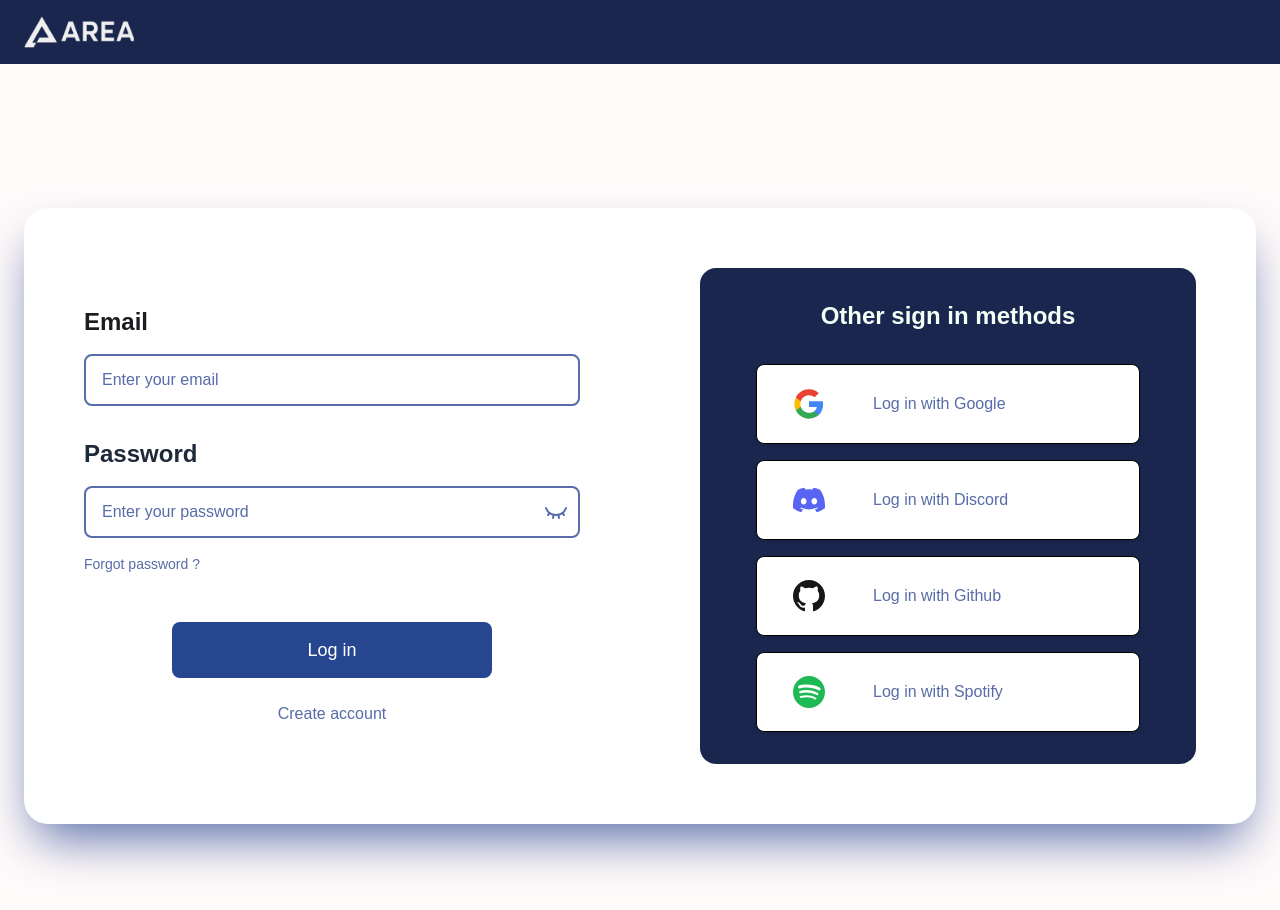
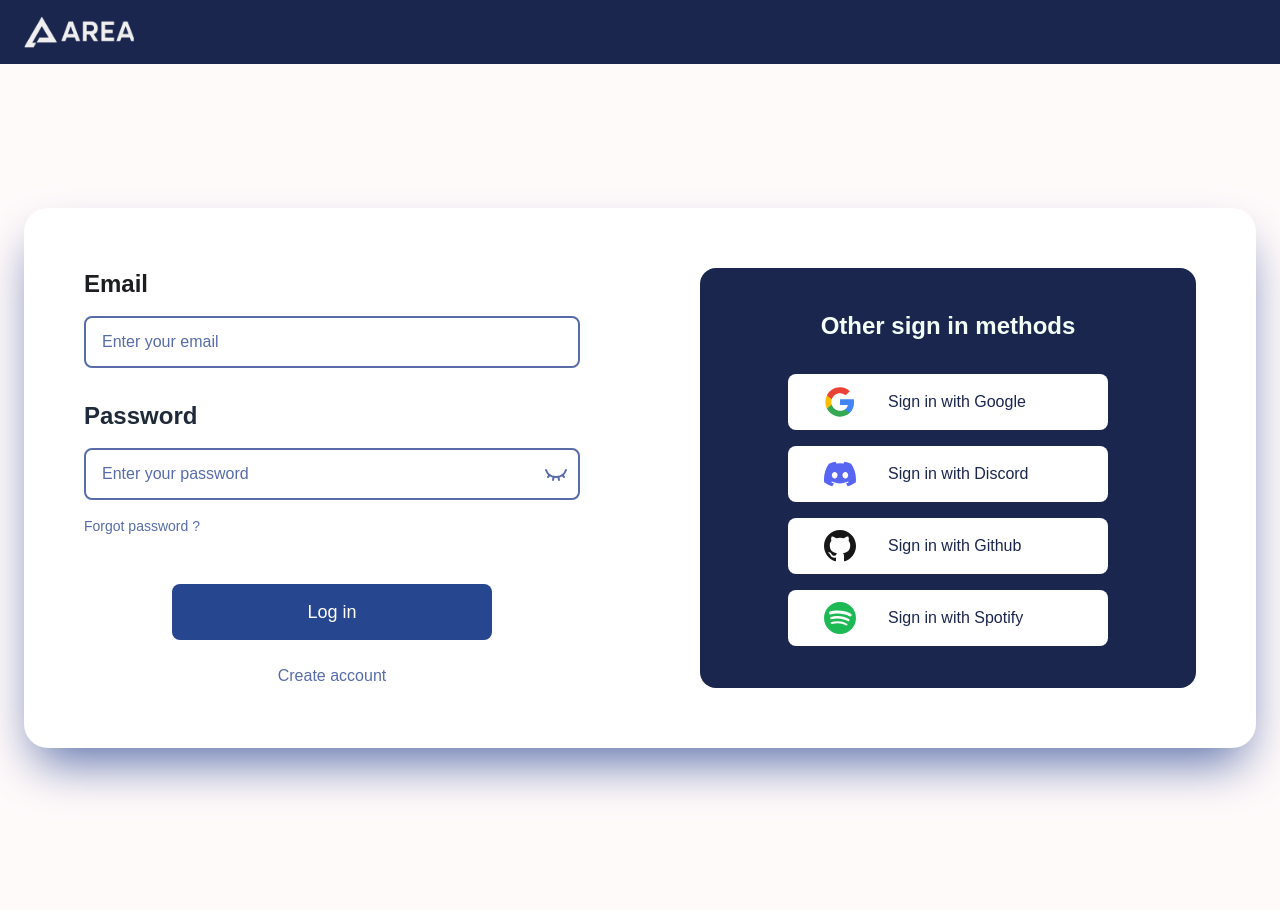
Before and after one commit to ValianceTekProject/AreaFront, a Next.js app: page /login in a window 1280 px wide. Shown: the top 910 px of the page. Built offline with nearby package versions, Linux system fonts and the light colour scheme.

Commit message:
feat: adding the redirection when login with oauth and getting the token

```diff
--- a/app/login/page.tsx
+++ b/app/login/page.tsx
@@ -5,7 +5,6 @@
 import Link from 'next/link';
 import { useSearchParams } from 'next/navigation';
 import Header from "../Components/Area_banner";
-import OAuthPopupButton from '../Components/OAuthPopup';
 
 import GoogleIcon from '../Components/Google_Icon';
 import DiscordIcon from '../Components/Discord_Icon';
@@ -24,6 +23,7 @@
     const token = searchParams.get('token');
     if (token) {
       localStorage.setItem('authToken', token);
+      window.history.replaceState({}, document.title, '/Dashboard');
       window.location.href = '/Dashboard';
     }
   }, [searchParams]);
@@ -63,6 +63,10 @@
     } catch (err) {
       console.error("Network error:", err);
     }
+  };
+
+  const handleOAuthLogin = async (url: string): Promise<void> => {
+    window.location.href = url;
   };
 
   const services = [
@@ -134,12 +138,14 @@
 
             <div className="space-y-4 flex flex-col items-center">
               {services.map(service => (
-                <OAuthPopupButton
+                <button
                   key={service.name}
-                  name={service.name}
-                  url={service.url}
-                  icon={service.icon}
-                />
+                  onClick={() => handleOAuthLogin(service.url)}
+                  className="flex items-center gap-3 w-full max-w-xs px-4 py-3 bg-white text-[#1B264F] rounded-lg font-medium hover:bg-[#F4FFF8] transition-colors"
+                >
+                  {service.icon}
+                  <span>Sign in with {service.name}</span>
+                </button>
               ))}
             </div>
           </div>
```
